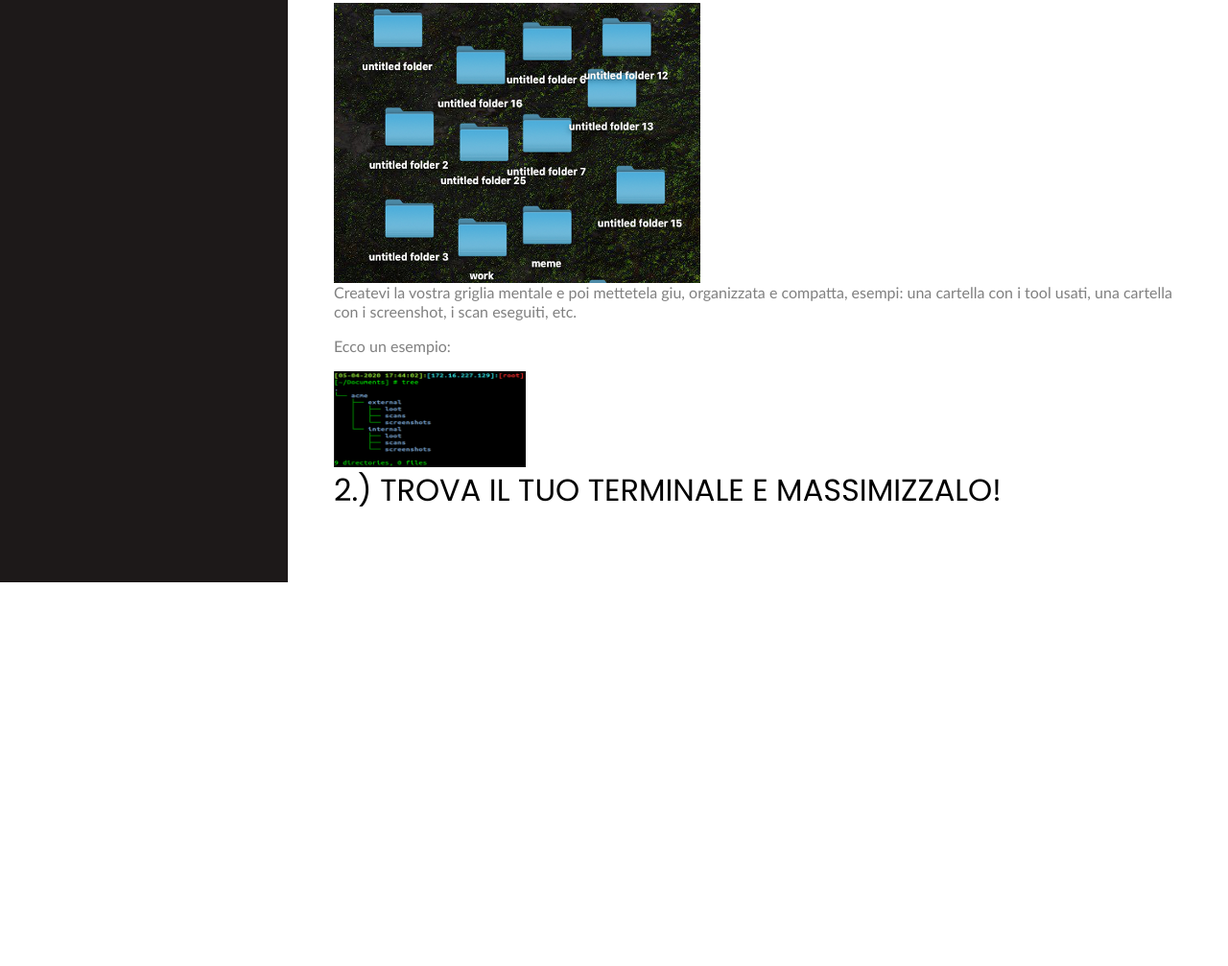
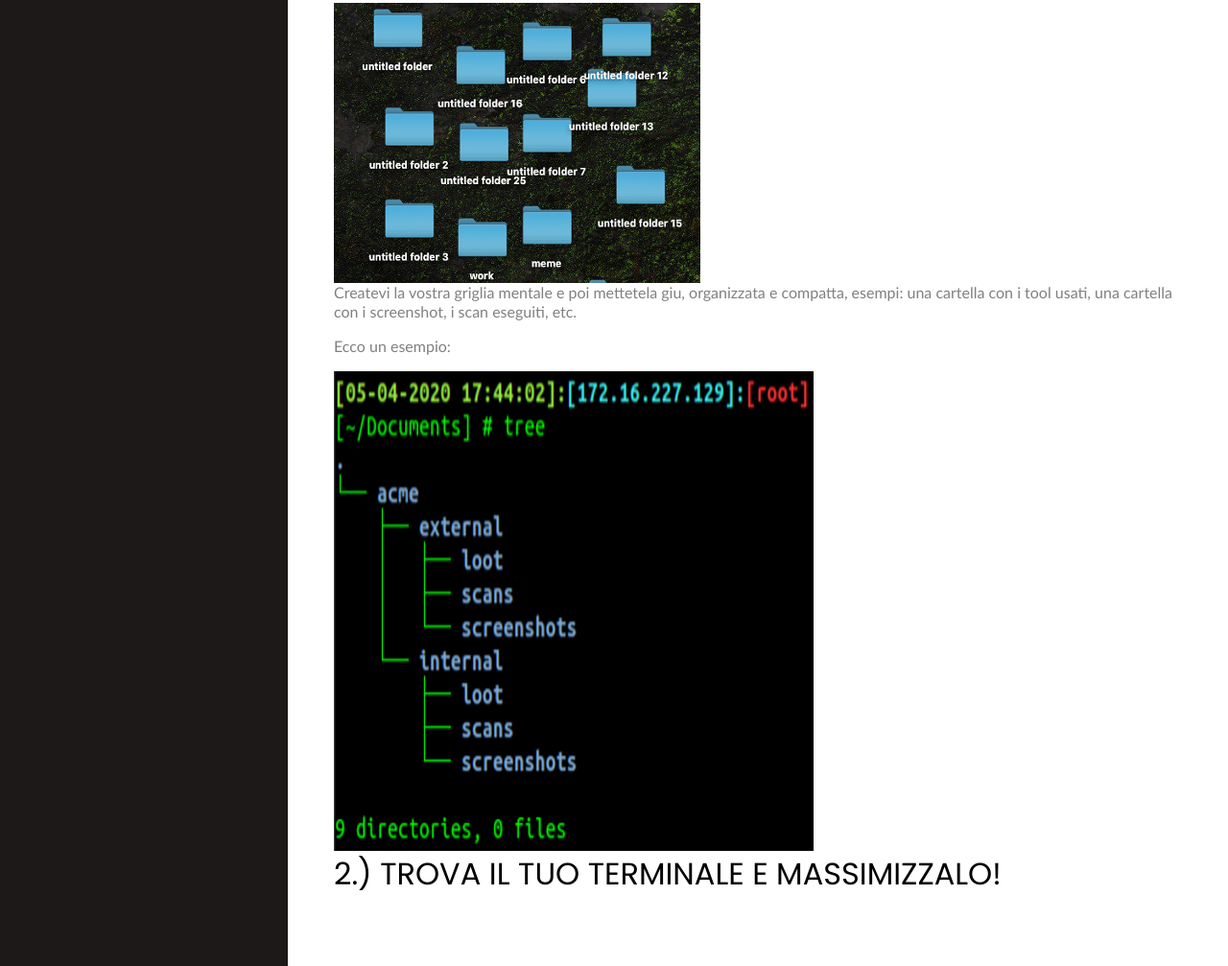
Before and after one commit to EhItaliaTeam/ehitaliateam.github.io, a plain HTML site: page pillole.html in a window 1280 px wide. Shown: the part 1063-2070 px from the top of the page at 96% size. Before the commit the page ends 1670 px from the top, so only its background shows below. Drawn offline with Linux system fonts and the light colour scheme.

Commit message:
Update pillole.html

```diff
--- a/pillole.html
+++ b/pillole.html
@@ -132,7 +132,7 @@
 	       <img src="img/lavoro.png" alt="Confusione">
           <p>Createvi la vostra griglia mentale e poi mettetela giu, organizzata e compatta, esempi: una cartella con i tool usati, una cartella con i screenshot, i scan eseguiti, etc.</p>
 	<p>Ecco un esempio:</p>
-	<img src="img/lavoro2.png" alt="Ordine" width="200" height="100">
+	<img src="img/lavoro2.png" alt="Ordine" width="500" height="500">
 	<h2 class="mb-4">2.) TROVA IL TUO TERMINALE E MASSIMIZZALO!</h2>
 
       </div>
```
